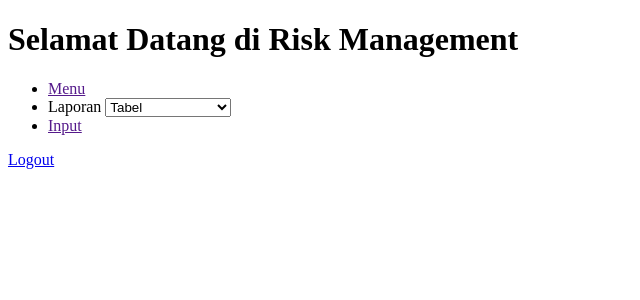
After one commit to RamaVikri/Proyek-Risk_Manage, a PHP site: page /menu_halaman/halaman_menu.php in a window 1280 px wide. The commit adds this page. Shown: the top 300 px of the page, without its empty margins (0-640 px from the left). Run offline with PHP 8.4, Linux system fonts and the light colour scheme; the visitor is signed in with stand-in values (Sample User, id 1).

Commit message:
percobaan hak akses

```diff
--- a/proyek_uas/conn.php
+++ b/proyek_uas/conn.php
@@ -1,10 +1,13 @@
 <?php
 $conn = mysqli_connect('localhost', 'root','', 'riskman');
-
 
 if ($conn -> connect_error) {
     die("Koneksi gagal: " . $conn -> connect_error);
 }
+
+$query = "SELECT * FROM user ";
+$result = mysqli_query($conn, $query);
+$query_nama = mysqli_fetch_assoc($result);
 // if(mysqli_connect_error()){
 //     echo "koneksi gagal". mysqli_connect_error();
 // }
--- a/proyek_uas/menu_halaman/halaman_admin.php
+++ b/proyek_uas/menu_halaman/halaman_admin.php
@@ -8,15 +8,15 @@
 	session_start();
 
 	// cek apakah yang mengakses halaman ini sudah login
-	if($_SESSION['level']==""){
+	if($_SESSION['status']==""){
 		header("location:index.php?pesan=gagal");
 	}
 
 	?>
 	<h1>Halaman Admin</h1>
 
-	<p>Halo <b><?php echo $_SESSION['username']; ?></b> Anda telah login sebagai <b><?php echo $_SESSION['level']; ?></b>.</p>
-	<a href="logout.php">LOGOUT</a>
+	<p>Halo <b><?php echo $_SESSION['username']; ?></b> Anda telah login sebagai <b><?php echo $_SESSION['status']; ?></b>.</p>
+	<a href="../logout.php">LOGOUT</a>
 
 	<br/>
 	<br/>
--- a/proyek_uas/menu_halaman/halaman_dekan.php
+++ b/proyek_uas/menu_halaman/halaman_dekan.php
@@ -1,11 +1,10 @@
 <?php
 session_start();
-if($_SESSION['level']==""){
+if($_SESSION['status']==""){
     header("location:index.php?pesan=gagal");
 }
 
-echo $_SESSION['username'] . "<br> Anda telah login sebagai";
-echo $_SESSION['level'];
+echo $_SESSION['status'] . "<br> Anda telah login sebagai";
 ?>
 
 <!DOCTYPE html>
--- /dev/null
+++ b/proyek_uas/menu_halaman/halaman_menu.php
@@ -0,0 +1,44 @@
+<?php
+session_start();
+if($_SESSION['status']==""){
+    header("location:index.php?pesan=gagal");
+}
+?>
+
+<!DOCTYPE html>
+<html lang="id">
+<head>
+    <meta charset="UTF-8">
+    <meta name="viewport" content="width=device-width, initial-scale=1.0">
+    <title>Halaman Menu</title>
+</head>
+<body>
+    <h1>Selamat Datang di Risk Management</h1>
+    <ul class="ul-navbar">
+                <li class="li-navbar">
+                    <a href="" class="a-navbra">Menu</a>
+                </li>
+                <li class="li-navbar">Laporan
+                    <?php if ($_SESSION['status'] == "admin") { ?>
+                        <select name="LAPORAN" id="kategori">
+                            <option value="tabel">Tabel</option>
+                            <option value="kelompok">Kelompok Resiko</option>
+                            <option value="sumber">Sumber Resiko</option>
+                        </select>
+                    <?php } elseif ($_SESSION['status'] == "dekan") { ?>
+                        <select name="LAPORAN" id="kategori">
+                            <option value="tabel">Tabel</option>
+                            <option value="kelompok">Kelompok Resiko</option>
+                        </select>
+                    </li>
+                    <?php } ?>
+                <li class="li-navbar">
+                    <a href="" class="a-navbra">Input</a>
+                </li>
+            </ul>
+
+
+
+    <a href="../logout.php">Logout</a>
+</body>
+</html>
```
Also changed, not shown: proyek_uas/cek_login.php (deleted, +0 -57 lines), proyek_uas/login.php (+5 -4 lines).
